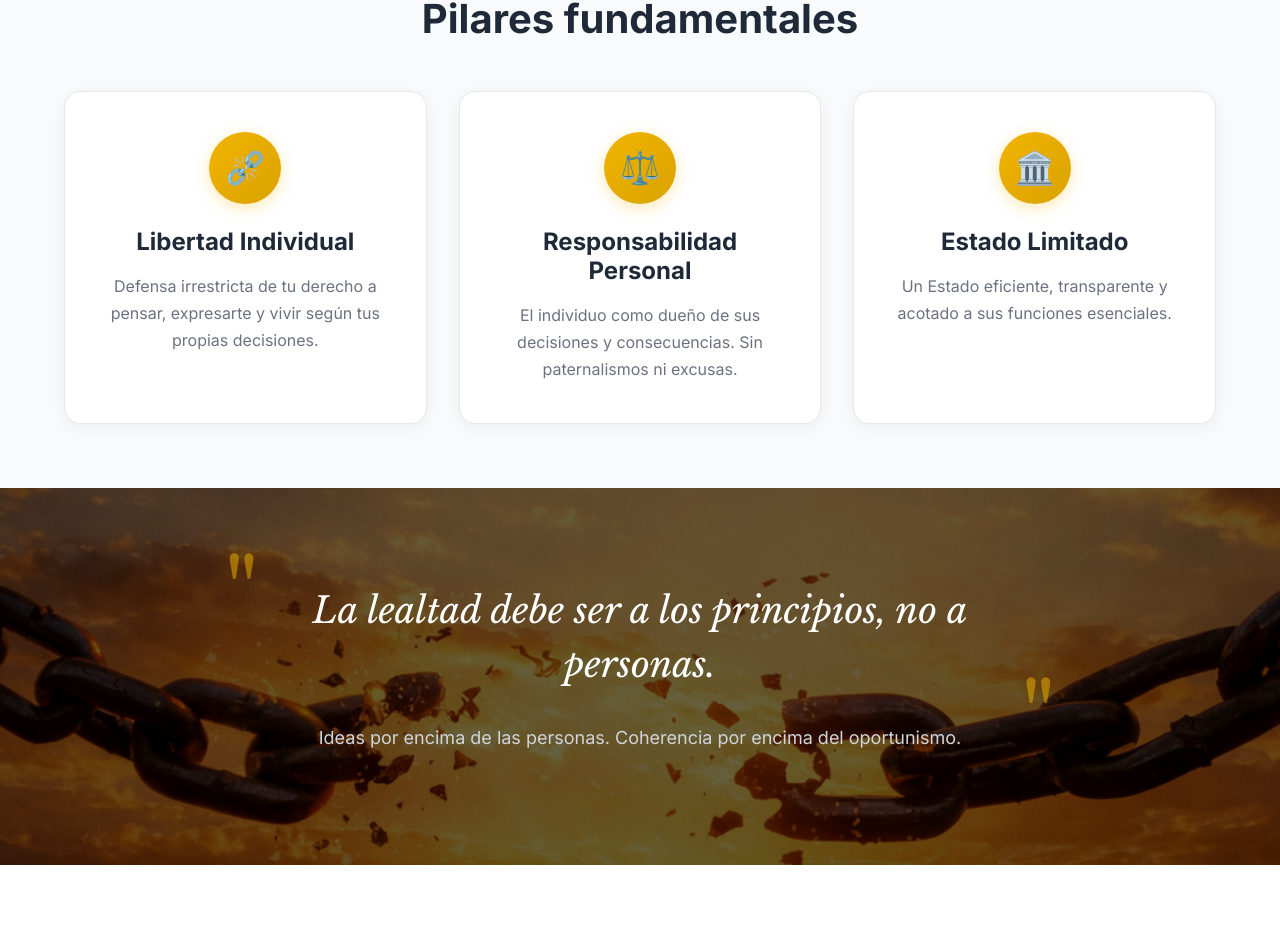
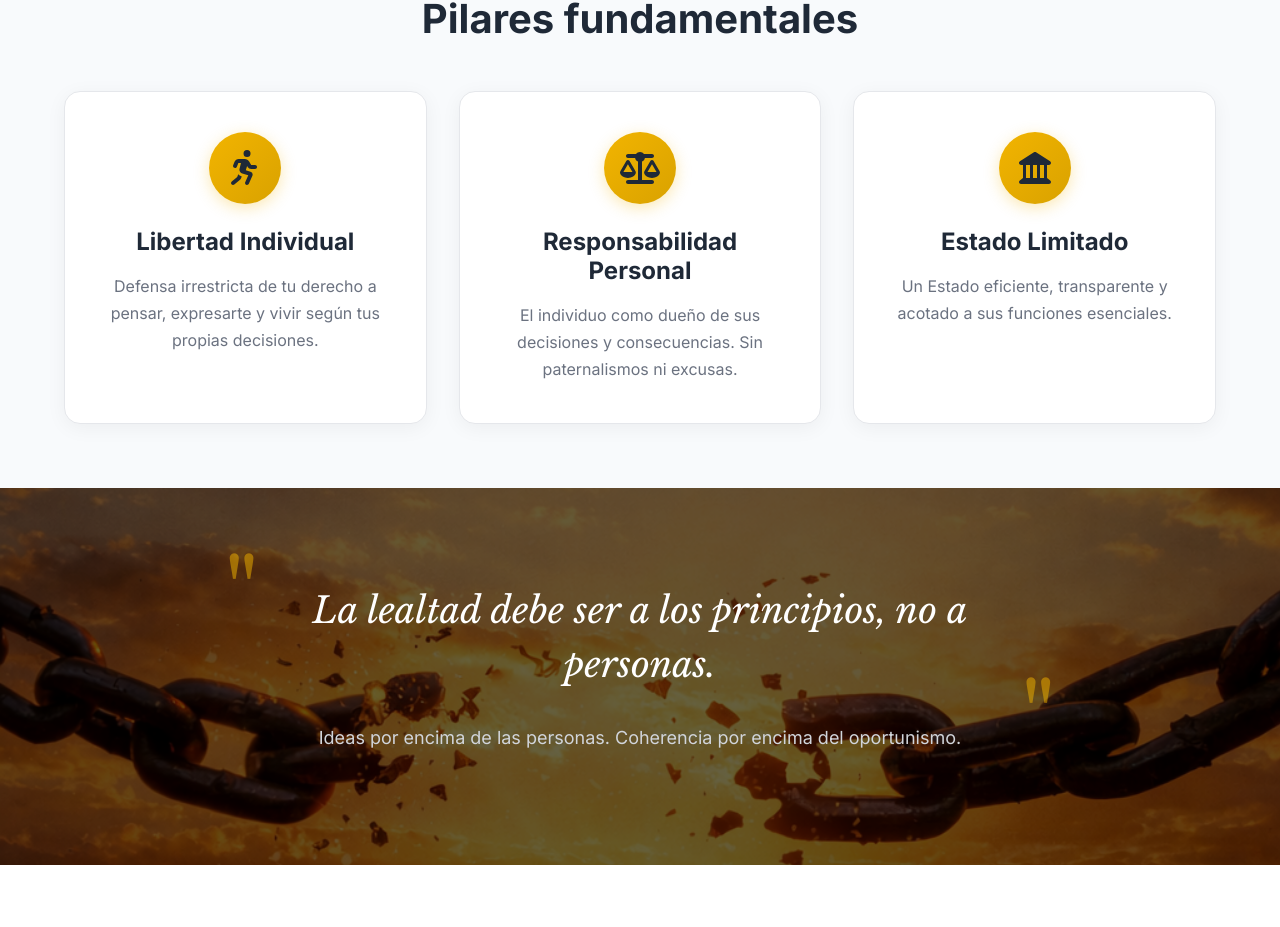
Before and after one commit to EugenioSerrano/LiberalLibertario, a Vue app in the folder website/: page / in a window 1280 px wide. Shown: the part 832-1759 px from the top of the page. Built offline with nearby package versions, Linux system fonts and the light colour scheme.

Commit message:
Replace emojis with Font Awesome icons for consistency across platforms

```diff
--- a/website/package.json
+++ b/website/package.json
@@ -13,6 +13,9 @@
     "format": "prettier --write --experimental-cli src/"
   },
   "dependencies": {
+    "@fortawesome/fontawesome-svg-core": "^7.2.0",
+    "@fortawesome/free-solid-svg-icons": "^7.2.0",
+    "@fortawesome/vue-fontawesome": "^3.1.3",
     "pinia": "^3.0.4",
     "vue": "^3.5.26",
     "vue-router": "^4.6.4"
--- a/website/src/components/FeatureCards.vue
+++ b/website/src/components/FeatureCards.vue
@@ -17,7 +17,9 @@ defineProps<{
       <h2 v-if="title" class="features-title">{{ title }}</h2>
       <div class="features-grid">
         <article v-for="(item, index) in items" :key="index" class="feature-card">
-          <span v-if="item.icon" class="feature-icon">{{ item.icon }}</span>
+          <span v-if="item.icon" class="feature-icon">
+            <font-awesome-icon :icon="item.icon" />
+          </span>
           <h3 class="feature-title">{{ item.title }}</h3>
           <p class="feature-description">{{ item.description }}</p>
         </article>
--- a/website/src/components/PrinciplesList.vue
+++ b/website/src/components/PrinciplesList.vue
@@ -2,6 +2,7 @@
 interface Principle {
   key: string
   title: string
+  icon?: string
   bullets: string[]
 }
 
@@ -18,7 +19,9 @@ defineProps<{
       <div class="principles-list">
         <article v-for="item in items" :key="item.key" class="principle-card">
           <div class="principle-header">
-            <div class="principle-icon">⚖️</div>
+            <div class="principle-icon">
+              <font-awesome-icon v-if="item.icon" :icon="item.icon" />
+            </div>
             <h3 class="principle-title">{{ item.title }}</h3>
           </div>
           <ul class="principle-bullets">
--- a/website/src/main.ts
+++ b/website/src/main.ts
@@ -4,7 +4,47 @@ import { createPinia } from 'pinia'
 import App from './App.vue'
 import router from './router'
 
+/* import the fontawesome core */
+import { library } from '@fortawesome/fontawesome-svg-core'
+
+/* import font awesome icon component */
+import { FontAwesomeIcon } from '@fortawesome/vue-fontawesome'
+
+/* import specific icons */
+import {
+  faPersonRunning,
+  faBalanceScale,
+  faLandmark,
+  faUser,
+  faShieldHalved,
+  faGavel,
+  faBriefcase,
+  faKey,
+  faStoreSlash,
+  faSitemap,
+  faGraduationCap,
+  faHandPeace
+} from '@fortawesome/free-solid-svg-icons'
+
+/* add icons to the library */
+library.add(
+  faPersonRunning,
+  faBalanceScale,
+  faLandmark,
+  faUser,
+  faShieldHalved,
+  faGavel,
+  faBriefcase,
+  faKey,
+  faStoreSlash,
+  faSitemap,
+  faGraduationCap,
+  faHandPeace
+)
+
 const app = createApp(App)
+
+app.component('font-awesome-icon', FontAwesomeIcon)
 
 app.use(createPinia())
 app.use(router)
--- a/website/src/views/HomeView.vue
+++ b/website/src/views/HomeView.vue
@@ -25,17 +25,17 @@ import CalloutSection from '@/components/CalloutSection.vue'
         {
           title: 'Libertad Individual',
           description: 'Defensa irrestricta de tu derecho a pensar, expresarte y vivir según tus propias decisiones.',
-          icon: '⛓️‍💥'
+          icon: 'person-running'
         },
         {
           title: 'Responsabilidad Personal',
           description: 'El individuo como dueño de sus decisiones y consecuencias. Sin paternalismos ni excusas.',
-          icon: '⚖️'
+          icon: 'balance-scale'
         },
         {
           title: 'Estado Limitado',
           description: 'Un Estado eficiente, transparente y acotado a sus funciones esenciales.',
-          icon: '🏛️'
+          icon: 'landmark'
         }
       ]"
     />
--- a/website/src/views/PrincipiosView.vue
+++ b/website/src/views/PrincipiosView.vue
@@ -7,6 +7,7 @@ const principles = [
   {
     key: 'libertad_individual',
     title: 'Libertad individual',
+    icon: 'person-running',
     bullets: [
       'Defiendo la libertad de pensamiento, expresión, trabajo y asociación.',
       'El individuo es anterior al Estado y no un medio para fines políticos.',
@@ -16,6 +17,7 @@ const principles = [
   {
     key: 'estado_limitado',
     title: 'Estado limitado, eficiente y transparente',
+    icon: 'shield-halved',
     bullets: [
       'El Estado debe cumplir funciones esenciales, no invadir la vida privada.',
       'Promuevo la reducción del gasto innecesario y el uso responsable de recursos públicos.',
@@ -25,6 +27,7 @@ const principles = [
   {
     key: 'igualdad_ley',
     title: 'Igualdad ante la ley',
+    icon: 'gavel',
     bullets: [
       'Rechazo privilegios políticos, sindicales, empresariales o corporativos.',
       'La ley debe aplicarse igual para todos, sin excepciones.',
@@ -34,6 +37,7 @@ const principles = [
   {
     key: 'trabajo_responsabilidad',
     title: 'Cultura del trabajo y la responsabilidad',
+    icon: 'briefcase',
     bullets: [
       'El progreso surge del trabajo, el mérito y el esfuerzo.',
       'El asistencialismo permanente destruye dignidad y futuro.',
@@ -43,6 +47,7 @@ const principles = [
   {
     key: 'propiedad_privada',
     title: 'Propiedad privada',
+    icon: 'key',
     bullets: [
       'Es un pilar de la libertad y del desarrollo.',
       'Sin reglas claras y respeto por lo ajeno, no hay inversión ni crecimiento.',
@@ -52,6 +57,7 @@ const principles = [
   {
     key: 'libre_mercado',
     title: 'Libre mercado y libertad económica',
+    icon: 'store-slash',
     bullets: [
       'El intercambio voluntario es motor de progreso y cooperación.',
       'Rechazo el proteccionismo, los monopolios estatales y las trabas burocráticas.',
@@ -61,6 +67,7 @@ const principles = [
   {
     key: 'descentralizacion',
     title: 'Descentralización del poder',
+    icon: 'sitemap',
     bullets: [
       'Cuanto más cerca esté el poder de la gente, mejor.',
       'Defiendo el federalismo real y la autonomía municipal.',
@@ -70,6 +77,7 @@ const principles = [
   {
     key: 'educacion_critica',
     title: 'Educación y pensamiento crítico',
+    icon: 'graduation-cap',
     bullets: [
       'Una ciudadanía informada es la mejor defensa de la libertad.',
       'Promuevo el acceso al conocimiento, el debate de ideas y la lectura.',
@@ -79,6 +87,7 @@ const principles = [
   {
     key: 'no_agresion',
     title: 'Principio de no agresión',
+    icon: 'hand-peace',
     bullets: [
       'Nadie tiene derecho a iniciar violencia contra otro.',
       'La defensa es legítima, la agresión no.',
```
Also changed, not shown: 1 other file (tests, documents, lock files or other folders).
